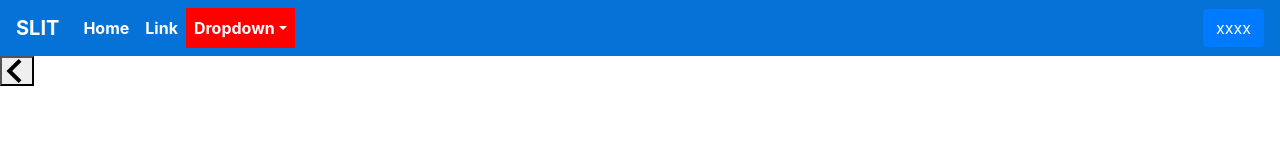
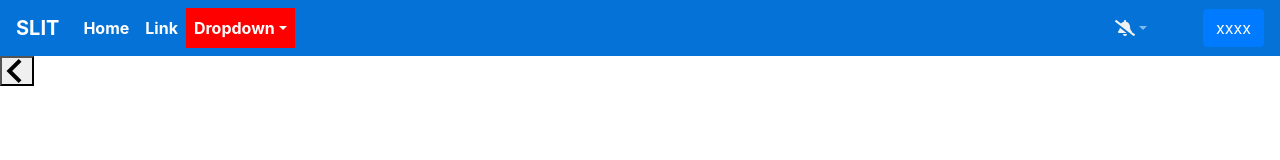
Before and after one commit to lanka97/LMS-ReactJs, a React (Create React App) app: page / in a window 1280 px wide. Shown: the top 160 px of the page. Built offline with nearby package versions, Linux system fonts and the light colour scheme.

Commit message:
submission updated

```diff
--- a/src/App.js
+++ b/src/App.js
@@ -9,6 +9,7 @@ import Signin from './components/signin';
 import submission from './components/submission/upload';
 import submissionInfo from './components/submission/submissionInfo';
 import notification from './components/submission/notifications';
+import viewCourse from './components/course/viewCourse';
 
 import './App.css';
 import viewAllSubmissions from "./components/submission/viewAllSubmissions";
@@ -37,6 +38,7 @@ export class App extends React.Component {
             <Route path='/course/:courseID/assignment/:assignment/upload' component={submission} />
             <Route path='/course/:courseID/assignment/:assignment/view/:viewType' component={viewAllSubmissions} />
             <Route exact path='/notifications' component={notification} />
+            <Route exact path='/course/:id' component={viewCourse} />
           </div>
         </BrowserRouter>
       </div>
--- a/src/components/Header.css
+++ b/src/components/Header.css
@@ -11,3 +11,6 @@
     font-weight: bold;
     background-color: red;
 }
+.notification{
+    color: #f1f1f1 !important;
+}
--- a/src/components/Header.js
+++ b/src/components/Header.js
@@ -6,8 +6,11 @@ import 'bootstrap/dist/css/bootstrap.min.css';
 import { Nav, Navbar, NavDropdown, Form } from 'react-bootstrap';
 
 import './Header.css';
+import {faBellSlash as notification_icon} from "@fortawesome/free-solid-svg-icons";
+
 
 import Signin from './signin';
+import {FontAwesomeIcon} from "@fortawesome/react-fontawesome";
 
 export class Header extends React.Component {
   constructor(props) {
@@ -19,12 +22,31 @@ export class Header extends React.Component {
   showSinginButton() {
     console.log(this.state.user);
     if (this.state.user) {
-      return (<div>{this.state.user}</div>);
+      return (<div>
+        {this.state.user}
+      </div>);
     } else {
       return (<Link to='/login'>
         <button className='btn btn-primary' >xxxx </button>
       </Link>);
     }
+  }
+
+  showNotification(){
+    let icon = (<FontAwesomeIcon icon={notification_icon} className="notification"/>);
+    return(
+        <div className="mr-5">
+          <NavDropdown title={icon} id={"noti"}>
+            <NavDropdown.Item href="#action/3.1" className="bg-secondary">
+              fefsefe
+            </NavDropdown.Item>
+            <NavDropdown.Item href="#action/3.2">Another action</NavDropdown.Item>
+            <NavDropdown.Item href="#action/3.3">Something</NavDropdown.Item>
+            <NavDropdown.Divider />
+            <NavDropdown.Item href="#action/3.4">Separated link</NavDropdown.Item>
+          </NavDropdown>
+        </div>
+    );
   }
 
   navSignIn() {
@@ -69,8 +91,12 @@ export class Header extends React.Component {
                 <NavDropdown.Divider />
                 <NavDropdown.Item href="#action/3.4">Separated link</NavDropdown.Item>
               </NavDropdown>
+            </Nav>
 
+            <Nav>
+              {this.showNotification()}
             </Nav>
+
             <Form inline>
               <span className="navItem">{this.showSinginButton()}</span>
             </Form>
--- a/src/components/submission/notifications.jsx
+++ b/src/components/submission/notifications.jsx
@@ -48,7 +48,7 @@ class notifications extends Component{
                             <a href={`/course/${value.courseId}`} className="text-decoration-none" key={index}>
                                 <div className={value.viewed ? 'card mt-3 bg-default' : 'card mt-3 bg-light'} >
                                     <div className="card-body text-dark">
-                                        Your <span className="font-weight-bold">{value.courseId}</span> module's <span className="font-weight-bold">{value.assigmentName}</span> marks have updated and you got
+                                        Your <span className="font-weight-bold">{value.assigmentName}</span> marks has been updated and you got
                                         <span className="font-italic"> {value.marks} </span> mark
                                     </div>
 
--- a/src/components/submission/submissionInfo.jsx
+++ b/src/components/submission/submissionInfo.jsx
@@ -51,10 +51,12 @@ class submissionInfo extends Component{
 
             data = data.data;
 
+            let deadLine = new Date(data.deadLine);
+
             this.setState({
                 assignment:data.assgnmentName,
                 courseID:params.courseID,
-                dueDate:data.deadLine,
+                dueDate:deadLine,
                 uploadedAlert:this.props.location.state!== undefined ? this.props.location.state.upload : false,
                 assignmentDoc:data.doc
             });
@@ -234,7 +236,7 @@ class submissionInfo extends Component{
                     <div className="col-3">
                     </div>
                     <div className="col-6">
-                        {this.state.isActiveSubmission? addBtn : ''}
+                        {this.state.isActiveSubmission && this.state.status.grading === "Not Graded"? addBtn : ''}
                     </div>
                 </div>
 
--- a/src/components/submission/viewAllSubmissions.jsx
+++ b/src/components/submission/viewAllSubmissions.jsx
@@ -11,7 +11,7 @@ import {FontAwesomeIcon} from "@fortawesome/react-fontawesome";
 import {faDownload,faQuestionCircle} from "@fortawesome/free-solid-svg-icons";
 import moment from "moment";
 import Button from 'react-bootstrap/Button'
-import {HashLoader as Spinner} from 'react-spinners';
+import {ScaleLoader as Spinner} from 'react-spinners';
 
 var regexp = /^\d+(\.\d{1,2})?$/;
 
@@ -214,11 +214,10 @@ class viewAllSubmissions extends Component{
 
         let loading = (
             <div className="row mt-5">
-                <div className="col-4"></div>
+                <div className="col-4"/>
                 <div className="col-4 mt-5">
                         <Spinner
                             size={90}
-                            margin={2}
                             color={'#123abc'}
                             loading={this.state.sidePanel === "loading"}/>
 
```
Also changed, not shown: 1 other file (tests, documents, lock files or other folders).
